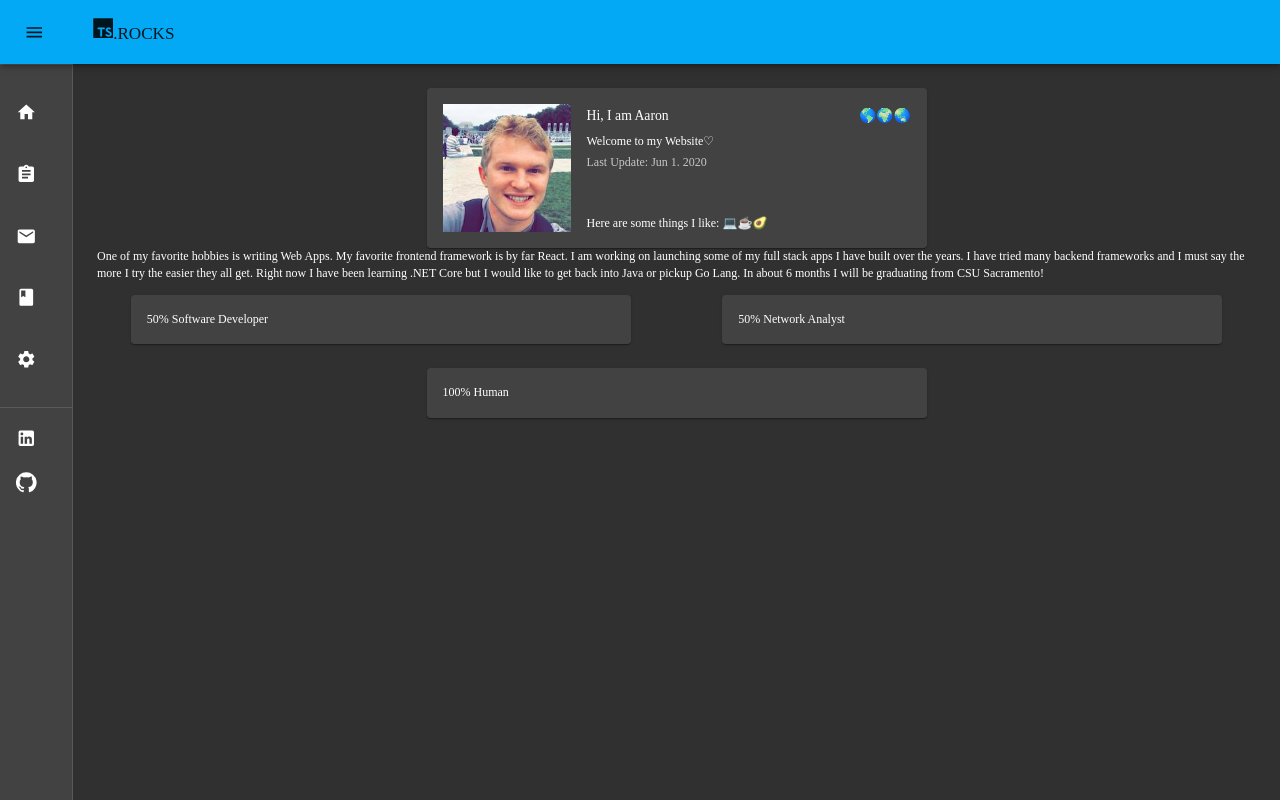
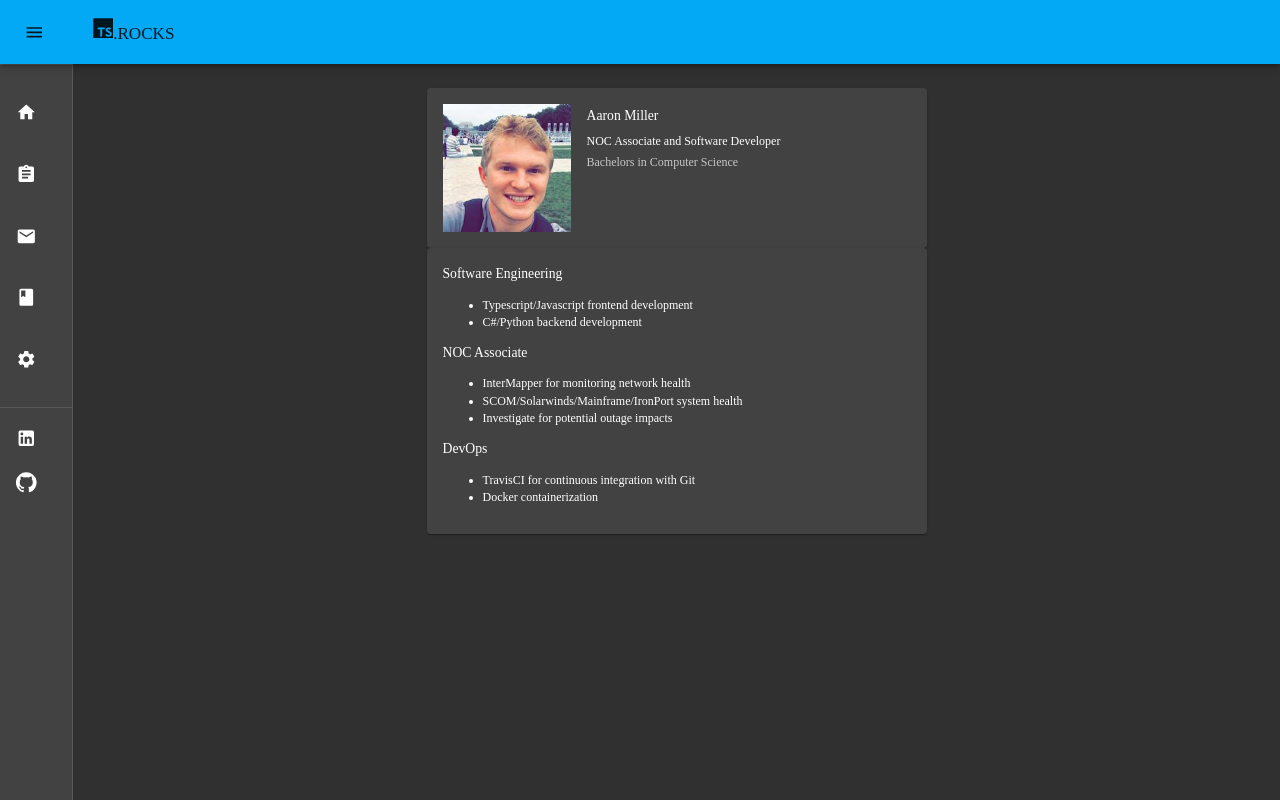
Before and after one commit to StrawHatAaron/typescript-rocks-frontend, a React (Create React App) app: page /Home in a window 1280 px wide. Built offline with nearby package versions, Linux system fonts and the light colour scheme.

Commit message:
this should be a better look

```diff
--- a/src/views/Contact.tsx
+++ b/src/views/Contact.tsx
@@ -54,7 +54,7 @@ export const Contact: React.FC<{}> = () => {
 
   return(
   <div className={classes.root}>
-    <Typography variant="h3">Contact Me!</Typography>
+    <Typography variant="h3">Send me an email</Typography>
     <Card className={classes.card}>
     <CardContent className={classes.cardContent}>
       <div className="glasses-container">
@@ -114,7 +114,7 @@ export const Contact: React.FC<{}> = () => {
       </CardActions>
     </Card>
     <br/>
-  <Typography><TypescriptIcon/>, <br/> Don't be afraid 🏔🏳️‍🌈 </Typography>
+  <Typography><TypescriptIcon/> </Typography>
   </div>
   )
 };
--- a/src/views/Home.tsx
+++ b/src/views/Home.tsx
@@ -47,43 +47,43 @@ function Home() {
             <Grid item xs container direction="column" spacing={2}>
               <Grid item xs>
                 <Typography gutterBottom variant="subtitle1">
-                  Hi, I am Aaron
+                  Aaron Miller
                 </Typography>
                 <Typography variant="body2" gutterBottom>
-                  Welcome to my Website♡
+                  NOC Associate and Software Developer
                 </Typography>
                 <Typography variant="body2" color="textSecondary">
-                  Last Update: Jun 1. 2020
+                  Bachelors in Computer Science
                 </Typography>
               </Grid>
               <Grid item>
                 <Typography variant="body2" style={{ cursor: 'pointer' }}>
-                  Here are some things I like: 💻☕️🥑
+
                 </Typography>
               </Grid>
-            </Grid>
-            <Grid item>
-              <Typography variant="subtitle1">🌎🌍🌏</Typography>
             </Grid>
           </Grid>
         </Grid>
       </Paper>
-        One of my favorite hobbies is writing Web Apps. My favorite frontend framework is by far React.
-        I am working on launching some of my full stack apps I have built over the years. I have tried
-        many backend frameworks and I must say the more I try the easier they all get. Right now I have
-        been learning .NET Core but I would like to get back into Java or pickup Go Lang. In about 6
-        months I will be graduating from CSU Sacramento!
-      <Grid className={classes.gridIam} container spacing={3}>
-        <Grid item xs={12} sm={6}>
-          <Paper className={classes.paper}>50% Software Developer</Paper>
-        </Grid>
-        <Grid item xs={12} sm={6}>
-          <Paper className={classes.paper}>50% Network Analyst</Paper>
-        </Grid>
-        <Grid item xs={12}>
-          <Paper className={classes.paper}>100% Human</Paper>
-        </Grid>
-      </Grid>
+
+      <Paper className={classes.paper}>
+        <Typography>Software Engineering</Typography>
+        <ul>
+          <li>Typescript/Javascript frontend development</li>
+          <li>C#/Python backend development</li>
+        </ul>
+        <Typography>NOC Associate</Typography>
+        <ul>
+          <li>InterMapper for monitoring network health</li>
+          <li>SCOM/Solarwinds/Mainframe/IronPort system health</li>
+          <li>Investigate for potential outage impacts</li>
+        </ul>
+        <Typography>DevOps</Typography>
+        <ul>
+          <li>TravisCI for continuous integration with Git</li>
+          <li>Docker containerization</li>
+        </ul>
+      </Paper>
     </div>
   );
 }
```
